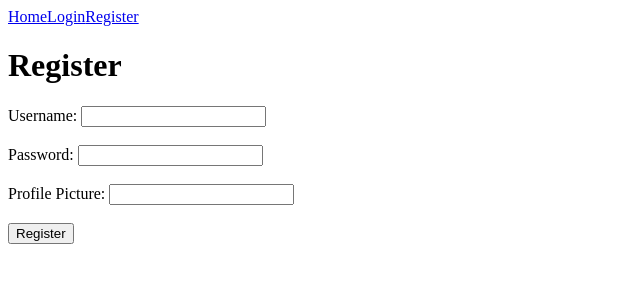
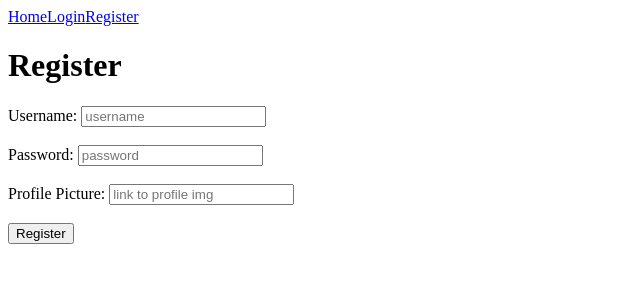
Before and after one commit to evannf/capstone_frontend, a React (Create React App) app: page /users/register in a window 1280 px wide. Shown: the top 300 px of the page, without its empty margins (0-640 px from the left). Built offline with nearby package versions, Linux system fonts and the light colour scheme.

Commit message:
register form submit console logs values

```diff
--- a/src/App.js
+++ b/src/App.js
@@ -1,9 +1,9 @@
 import Home from './pages/home.js';
 import Header from './components/Navbar.js';
 import { BrowserRouter as Router, Routes, Route } from 'react-router-dom';
-import Login from "./pages/login.js";
+import Login from "./components/login.js";
 import Navbar from './components/Navbar.js';
-import Register from './pages/register.js';
+import Register from './components/register.js';
 
 
 function App() {
@@ -11,6 +11,7 @@ function App() {
   <Router>
   <Navbar />
   <Routes>
+    <Route path='/posts/all' element={<Home />} />
     <Route path='/users/login' element={<Login />} />
     <Route path='/users/register' element={<Register />} />
   </Routes>
--- /dev/null
+++ b/src/components/register.js
@@ -0,0 +1,55 @@
+import React, { Component } from 'react'
+
+class Register extends Component {
+  constructor(props) {
+    super(props);
+    this.state = {
+      username: "",
+      password: "",
+      img: ""
+    };
+    //use of bind() necessary to make 'this' work in the callback
+    this.handleSubmit = this.handleSubmit.bind(this);
+  }
+
+  handleSubmit(e) {
+    e.preventDefault();
+    const { username, password, img } = this.state;
+    console.log(username, password, img);
+  }
+
+  render(){
+  return (
+    <form className='register' onSubmit={this.handleSubmit}>
+        <h1>Register</h1>
+        <label>Username: </label>
+        <input
+          type="text"
+          placeholder='username'
+          onChange={(e) => this.setState({ username: e.target.value })}
+        />
+        <br />
+        <br />
+        <label>Password: </label>
+        <input
+          type="text"
+          placeholder='password'
+          onChange={(e) => this.setState({ password: e.target.value })}
+        />
+        <br />
+        <br />
+        <label>Profile Picture: </label>
+        <input
+          type="text"
+          placeholder="link to profile img"
+          onChange={(e) => this.setState({ img: e.target.value })}
+        />
+        <br />
+        <br />
+        <button type='submit'>Register</button>
+    </form>
+  )
+}
+}
+
+export default Register
--- a/src/pages/register.js
+++ /dev/null
@@ -1,24 +0,0 @@
-import React from 'react'
-
-function register() {
-  return (
-    <div className='register'>
-        <h1>Register</h1>
-        <label>Username: </label>
-        <input type="text" />
-        <br />
-        <br />
-        <label>Password: </label>
-        <input type="text" />
-        <br />
-        <br />
-        <labvel>Profile Picture: </labvel>
-        <input type="text" />
-        <br />
-        <br />
-        <button>Register</button>
-    </div>
-  )
-}
-
-export default register
```
Also changed, not shown: public/beef-supreme.png (added), src/components/login.js (renamed from src/pages/login.js).
